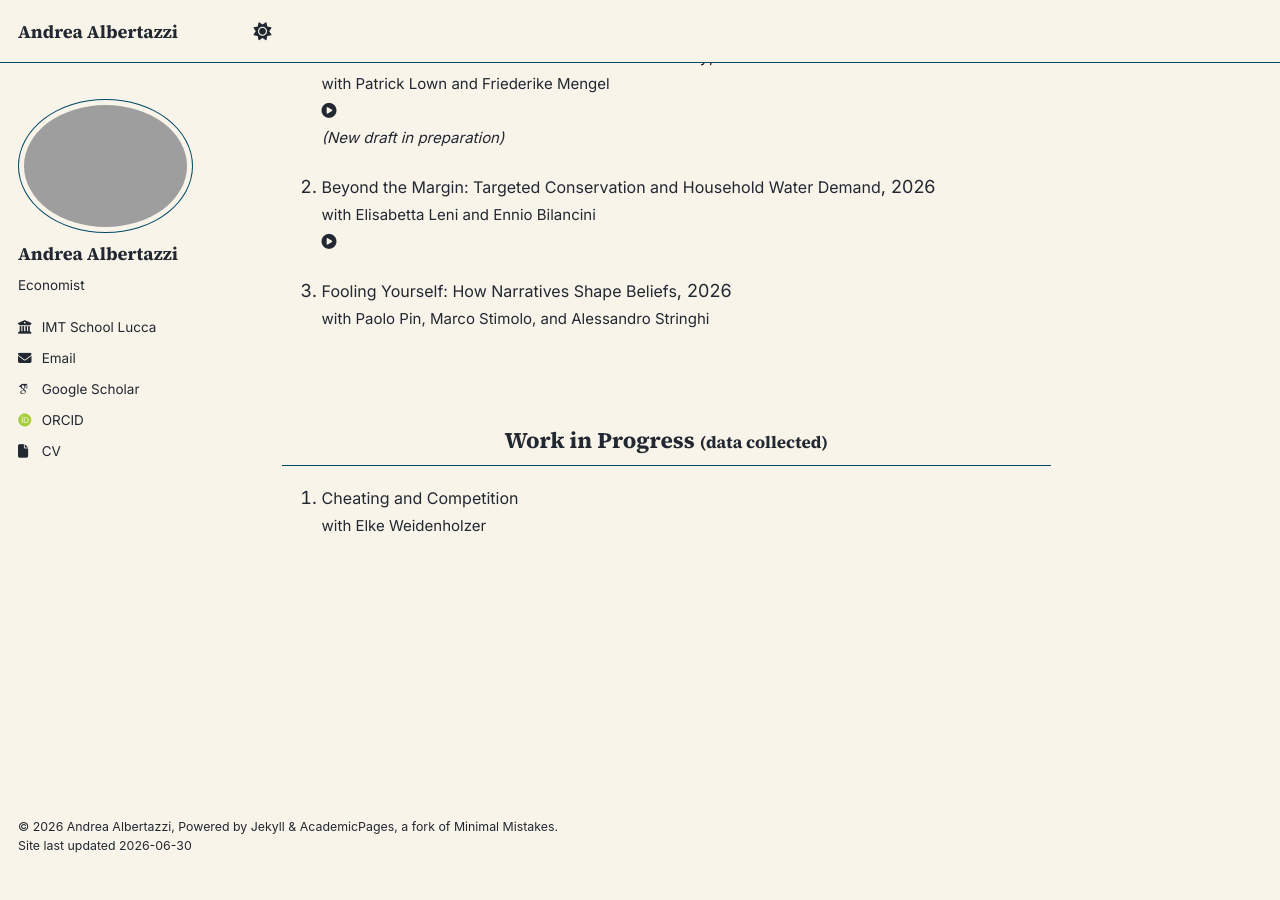
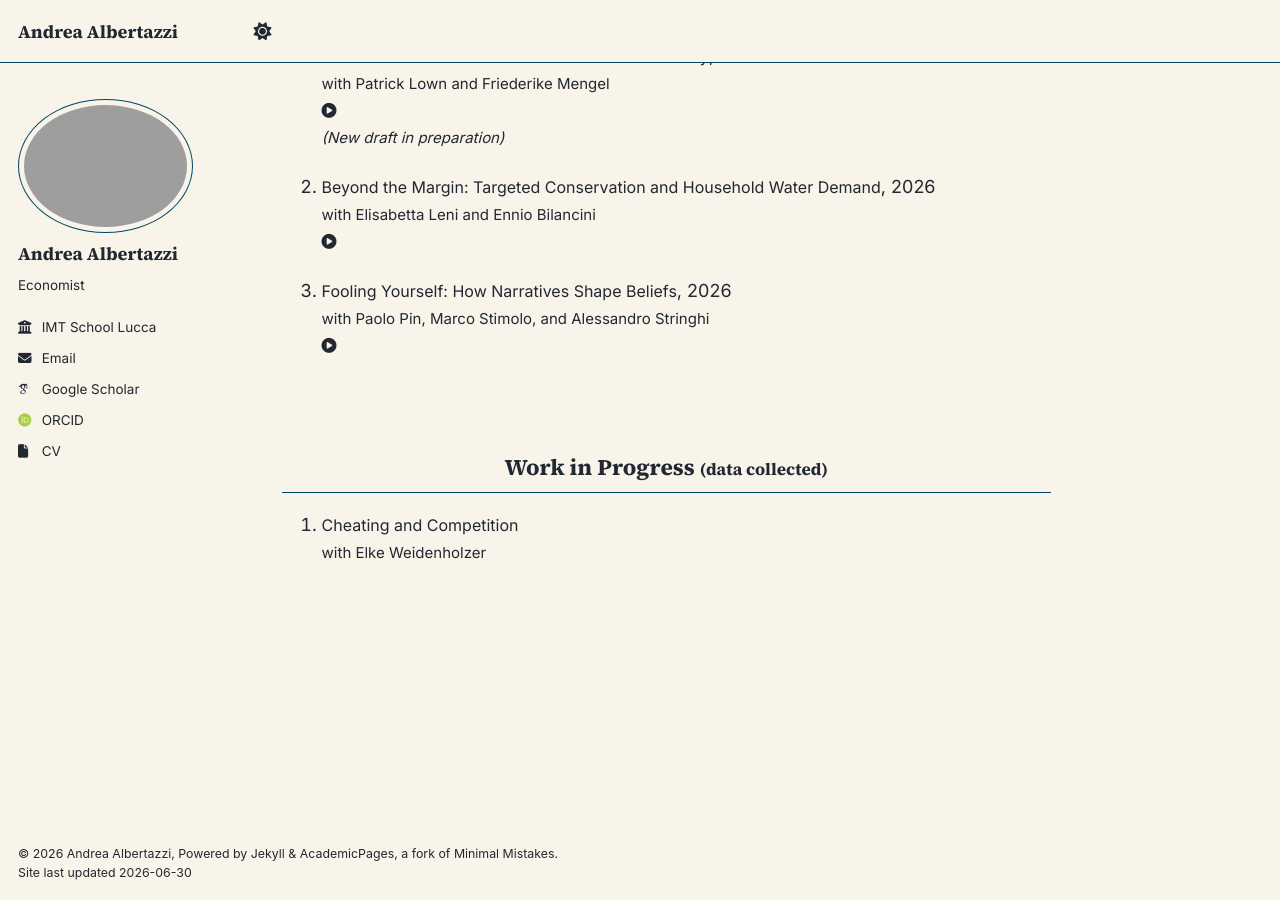
Before and after one commit to tazze87/tazze87.github.io, a Jekyll site: the page built from _pages/about.md, in a window 1280 px wide and 900 px high, scrolled down 961 px. Built offline with Jekyll 4.4.1, drawn with Linux system fonts in a browser that asks for light colours; some web fonts are replaced; a script that is not in the unit is left out; before the commit the page ends 1834 px from its top, so only the background shows below that.

Commit message:
Update about.md

```diff
--- a/_pages/about.md
+++ b/_pages/about.md
@@ -111,7 +111,10 @@ author_profile: true
     <span style="font-size:15px;">
     with <a href="https://www.paolopin.com" target="_blank" rel="noopener noreferrer">Paolo Pin</a>,
     <a href="https://sites.google.com/view/marcostimolo/home" target="_blank" rel="noopener noreferrer">Marco Stimolo</a>,
-    and <a href="https://sites.google.com/view/alessandrostringhi" target="_blank" rel="noopener noreferrer">Alessandro Stringhi</a>
+    and <a href="https://sites.google.com/view/alessandrostringhi" target="_blank" rel="noopener noreferrer">Alessandro Stringhi</a><br>
+     <a class="icon-link" href="/video.html?src=/files/How_Narratives_Shape_Beliefs.mp4&title=Fooling%20Yourself" target="_blank" rel="noopener noreferrer">
+        <i class="fas fa-play-circle" aria-hidden="true"></i>
+      </a>
     </span>
 
 
```
